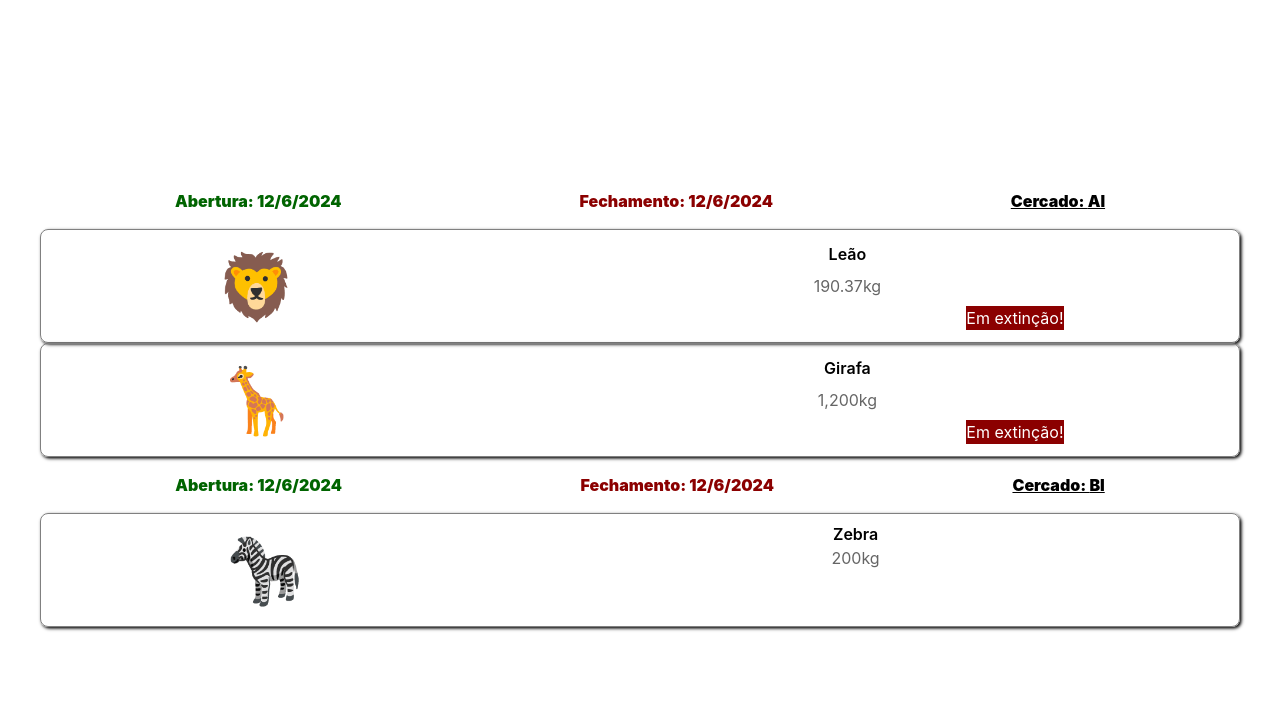
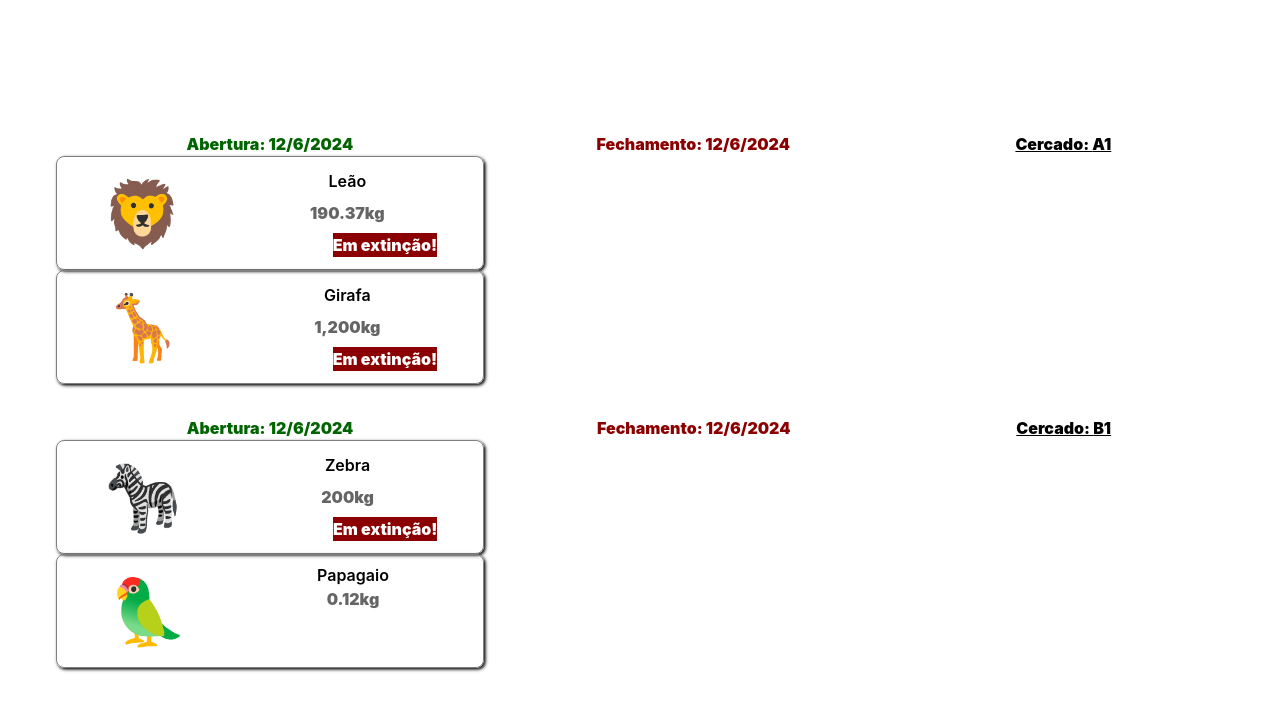
Before and after one commit to ufjf-dcc207/ufjf-dcc207-2024-3-a-atv03-0pedrobonfa, a React (Vite) app: page / in a window 1280 px wide. Shown: the top 710 px of the page. Built offline with nearby package versions, Linux system fonts and the light colour scheme.

Commit message:
implementa animais dentro da exibicao

```diff
--- a/src/App.tsx
+++ b/src/App.tsx
@@ -5,16 +5,21 @@ function App() {
 
   return (
     <div className='app'>
-      <Exibicao abertura={new Date("2024-12-06T08:00:00.000-03:00")} fechamento={new Date("2024-12-06T16:00:00.000-03:00")}
-      cercado='AI'/>
-
-
+      <Exibicao abertura={new Date("2024-12-06T08:00:00.000-03:00")}
+      fechamento={new Date("2024-12-06T16:00:00.000-03:00")}
+      cercado='A1'
+      >
       <Animal icone='🦁' nome='Leão' peso={190.37} extincao={true}/>
       <Animal icone='🦒' nome='Girafa' peso={1200} extincao={true}/>
+      </Exibicao>
+
       <Exibicao abertura={new Date("2024-12-06T08:00:00.000-03:00")} fechamento={new Date("2024-12-06T16:00:00.000-03:00")}
-      cercado='
-      BI' />
-      <Animal icone='🦓' nome='Zebra' peso={200}/>
+      cercado='B1'
+      >
+      <Animal icone='🦓' nome='Zebra' peso={200} extincao={true}/>
+      <Animal icone='🦜' nome='Papagaio' peso={0.12}/>
+
+      </Exibicao>
     </div>
 
   )
--- a/src/Exibicao.tsx
+++ b/src/Exibicao.tsx
@@ -1,16 +1,19 @@
+import { ReactNode } from "react";
 import "./Exibicao.css";
-
+import Animal from "./Animal";
 interface ExibicaoProps {
     abertura: Date;
     fechamento: Date;
     cercado: string;
+    children: ReactNode;
 }
 
-export default function Exibicao({ abertura:inicio, fechamento:fim, cercado:local }: ExibicaoProps) {
+export default function Exibicao({ abertura:inicio, fechamento:fim, cercado:local, children: animais,}: ExibicaoProps) {
     return <div className='exibicao'>
         <div className='inicio'>Abertura: {inicio.toLocaleDateString()}</div>
         <div className='fim'>Fechamento: {fim.toLocaleDateString()}</div>
         <div className='local'>Cercado: {local}</div>
+        <div className="animais">{animais}</div>
 
     </div>
 }
```
